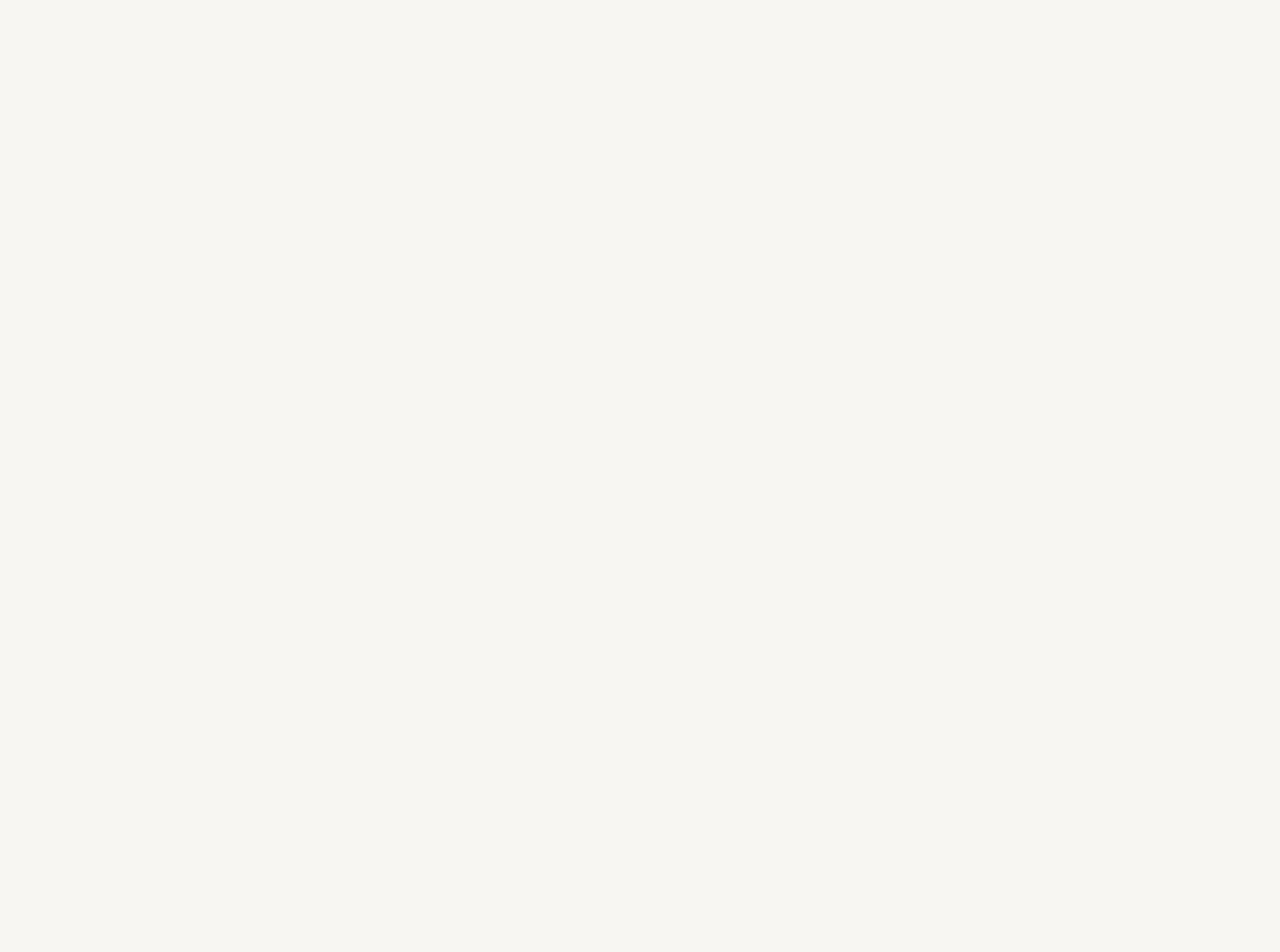
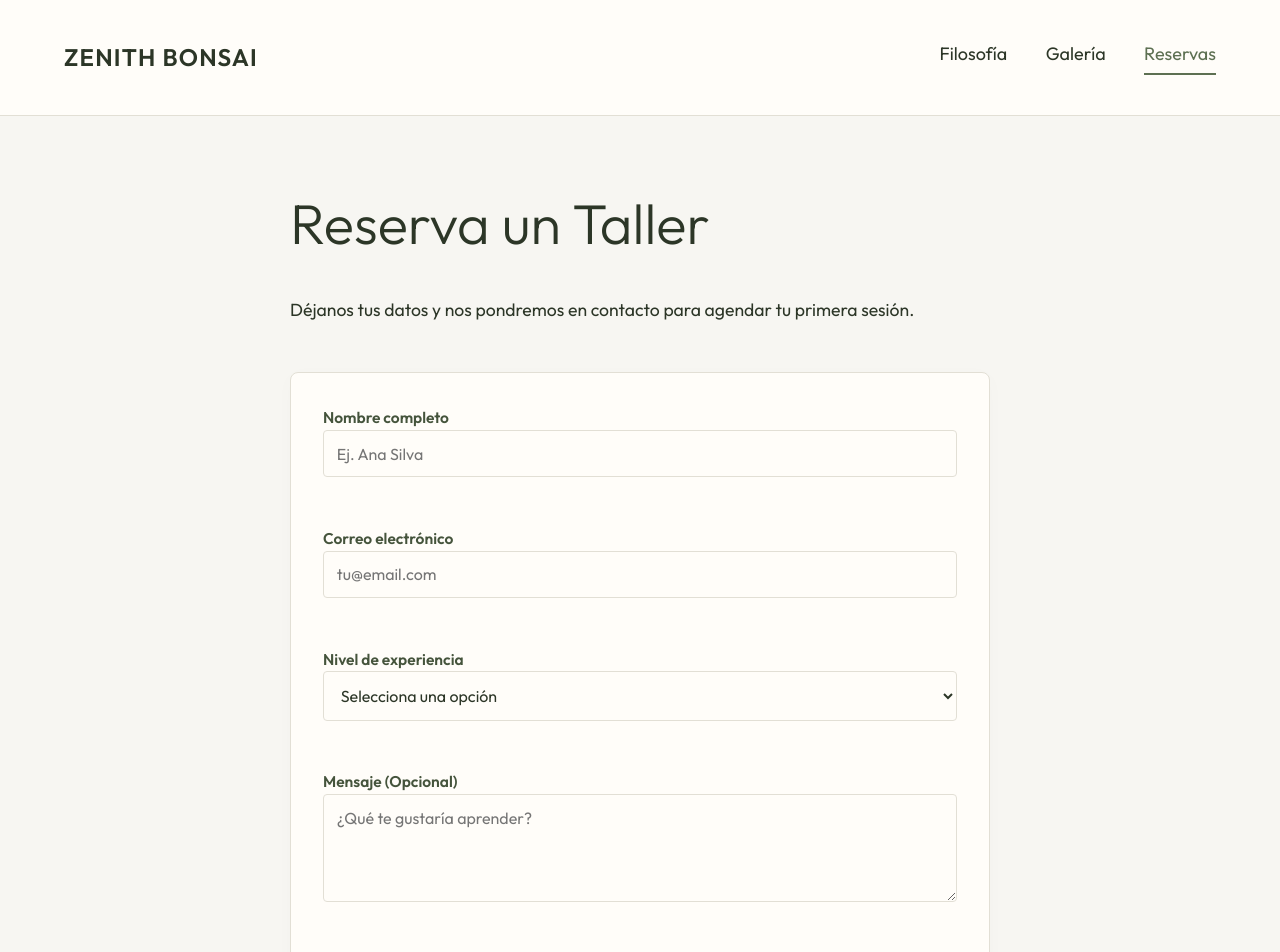
Before and after one commit to daniellema11/maquetacionUno, a React (Vite) app: page /pages/booking in a window 1280 px wide. Before the commit this address had no page. Shown: the top 952 px of the page. Before the commit the page ends 800 px from the top, so only its background shows below. Built offline with nearby package versions, Linux system fonts and the light colour scheme.

Commit message:
creacion de pestaña reserva, con su compoenente de formulario y su css

```diff
--- /dev/null
+++ b/src/components/BookingForm.jsx
@@ -0,0 +1,78 @@
+import { useState } from 'react';
+
+const BookingForm = () => {
+  const [form, setForm] = useState({
+    name: '',
+    email: '',
+    experience: '',
+    message: ''
+  });
+
+  const handleChange = e => {
+    setForm({ ...form, [e.target.name]: e.target.value });
+  };
+
+  const handleSubmit = e => {
+    e.preventDefault();
+    // Aquí puedes manejar el envío (localStorage, consola, etc)
+    alert('¡Solicitud enviada!');
+  };
+
+  return (
+    <form className="booking-form" onSubmit={handleSubmit} autoComplete="off">
+      <div className="form-group">
+        <label htmlFor="name">Nombre completo</label>
+        <input
+          type="text"
+          id="name"
+          name="name"
+          placeholder="Ej. Ana Silva"
+          value={form.name}
+          onChange={handleChange}
+          required
+        />
+      </div>
+      <div className="form-group">
+        <label htmlFor="email">Correo electrónico</label>
+        <input
+          type="email"
+          id="email"
+          name="email"
+          placeholder="tu@email.com"
+          value={form.email}
+          onChange={handleChange}
+          required
+        />
+      </div>
+      <div className="form-group">
+        <label htmlFor="experience">Nivel de experiencia</label>
+        <select
+          id="experience"
+          name="experience"
+          value={form.experience}
+          onChange={handleChange}
+          required
+        >
+          <option value="">Selecciona una opción</option>
+          <option value="principiante">Principiante (Nunca he tenido un Bonsái)</option>
+          <option value="intermedio">Intermedio (Tengo algunos árboles)</option>
+          <option value="avanzado">Avanzado (Busco perfeccionar técnicas)</option>
+        </select>
+      </div>
+      <div className="form-group">
+        <label htmlFor="message">Mensaje (Opcional)</label>
+        <textarea
+          id="message"
+          name="message"
+          placeholder="¿Qué te gustaría aprender?"
+          value={form.message}
+          onChange={handleChange}
+          rows={4}
+        />
+      </div>
+      <button className="btn2" type="submit">Enviar Solicitud</button>
+    </form>
+  );
+};
+
+export default BookingForm;
--- a/src/index.css
+++ b/src/index.css
@@ -239,3 +239,88 @@ footer, .site-footer {
     grid-template-columns: 1fr;
   }
 }
+
+.booking-form {
+  background-color: var(--nav-bg);
+  padding: 2rem 2rem;
+  border-radius: 8px;
+  border: 1px solid var(--border-color);
+  box-shadow: 0 4px 20px rgba(0,0,0,0.02);
+  max-width: 700px;
+  width: 100%;
+  margin: 2.5rem auto 0 auto;
+  display: flex;
+  flex-direction: column;
+  gap: var(--spacing-md);
+}
+
+.form-group {
+  margin-bottom: 10px;
+  display: flex;
+  flex-direction: column;
+}
+
+label {
+  font-weight: 600;
+  font-size: 0.97rem;
+  color: var(--accent-hover);
+}
+
+input, select, textarea {
+  width: 100%;
+  padding: 0.8rem;
+  border: 1px solid var(--border-color);
+  border-radius: 4px;
+  background-color: transparent;
+  font-family: inherit;
+  font-size: 1rem;
+  color: var(--text-color);
+  transition: border-color 0.3s ease;
+}
+
+input:focus, select:focus, textarea:focus {
+  outline: none;
+  border-color: var(--accent-color);
+}
+
+.booking-section {
+  display: flex;
+  flex-direction: column;
+  align-items: center;
+  max-width: 1400px;
+  margin: 0 auto;
+}
+
+.booking-section h1, .booking-desc {
+  display: flex;
+  text-align: left;
+  margin-left: 0;
+  margin-right: 0;
+  max-width: 700px;
+  width: 100%;
+}
+
+.booking-section h1 {
+  font-size: 3.5rem;
+  font-weight: 300;
+  margin-bottom: 10px;
+}
+
+.booking-desc {
+  font-size: 1.1rem;
+  margin-bottom: 0.5rem;
+}
+
+.btn2 {
+  display: inline-block;
+  background-color: var(--text-color);
+  color: var(--bg-color);
+  padding: 1rem 2.5rem;
+  border-radius: 4px;
+  font-weight: 400;
+  border: none;
+  cursor: pointer;
+  transition: background-color 0.3s ease, transform 0.2s ease;
+  font-size: 0.8rem;
+  margin-top: 20px;
+}
--- a/src/pages/Booking.jsx
+++ b/src/pages/Booking.jsx
@@ -0,0 +1,23 @@
+import NavBar from '../components/NavBar.jsx'
+import Footer from '../components/Footer.jsx'
+import BookingForm from '../components/BookingForm.jsx'
+
+const Booking = () => {
+  return (
+    <>
+      <NavBar />
+      <main>
+        <section className="booking-section">
+          <h1>Reserva un Taller</h1>
+          <p className="booking-desc">
+            Déjanos tus datos y nos pondremos en contacto para agendar tu primera sesión.
+          </p>
+          <BookingForm />
+        </section>
+      </main>
+      <Footer />
+    </>
+  )
+}
+
+export default Booking;
--- a/src/routes/routerApp.jsx
+++ b/src/routes/routerApp.jsx
@@ -2,6 +2,8 @@ import { BrowserRouter, Route, Routes } from 'react-router-dom'
 import Home from '../pages/Home.jsx'
 import Philosophy from '../pages/Philosophy.jsx'
 import Gallery from '../pages/Gallery.jsx'
+import Booking from '../pages/Booking.jsx'
+
 
 const RouterApp = () => {
 	return (
@@ -10,6 +12,7 @@ const RouterApp = () => {
 				<Route path="/" element={<Home />} />
 				<Route path="/pages/philosophy" element={<Philosophy />} />
                 <Route path="/pages/gallery" element={<Gallery />} />
+                <Route path="/pages/booking" element={<Booking />} />
 			</Routes>
 		</BrowserRouter>
 	)
```
